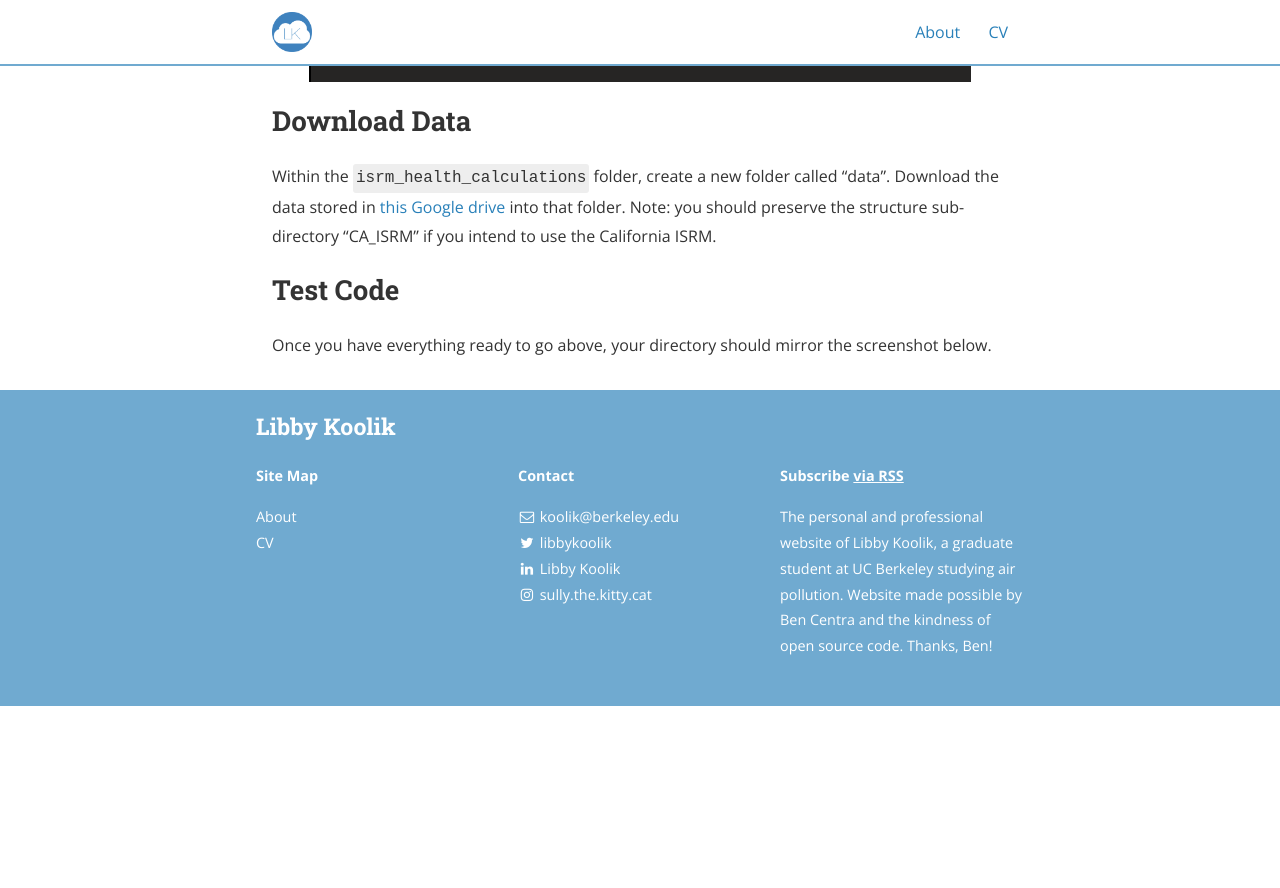
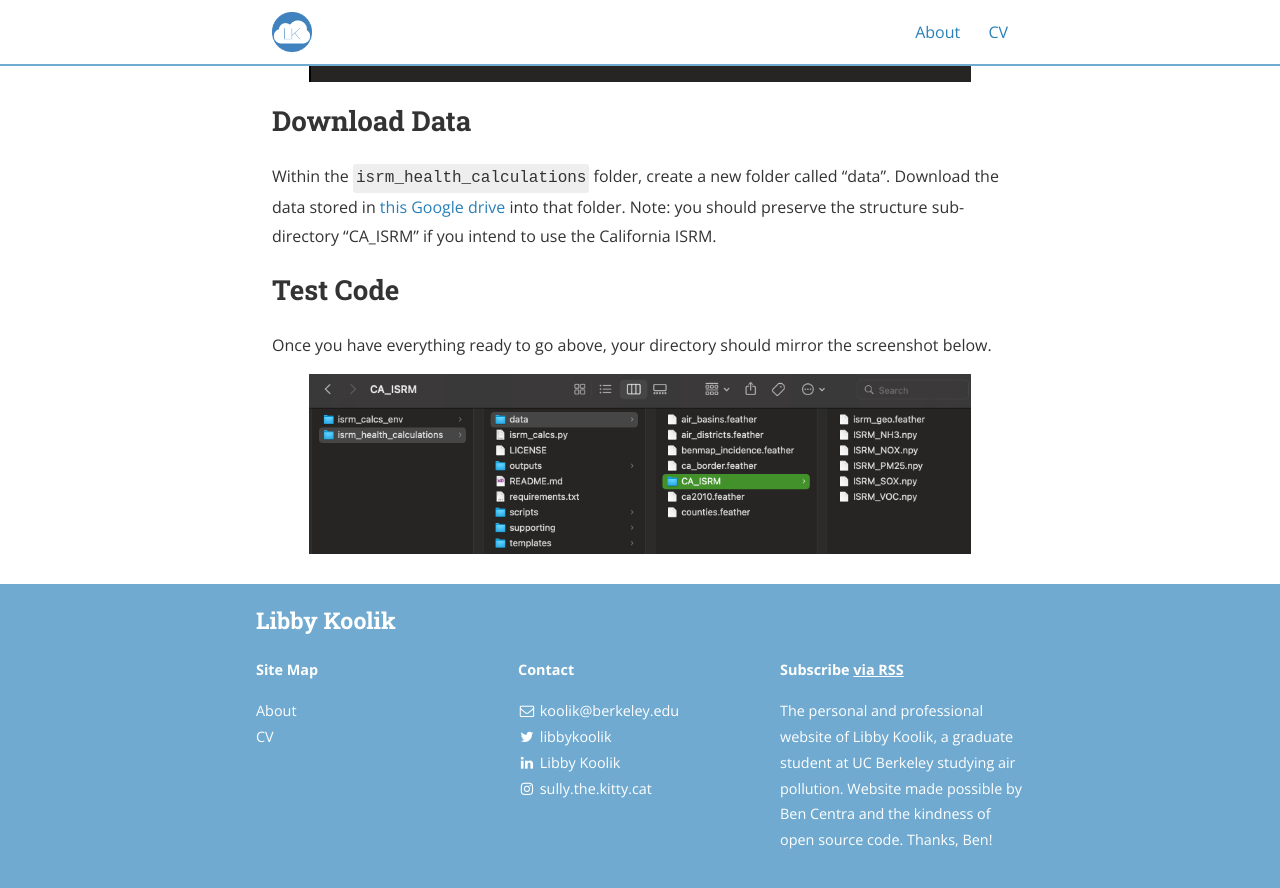
Before and after one commit to lkoolik/lkoolik.github.io, a Jekyll site: the page built from isrm.md, in a window 1280 px wide and 900 px high, scrolled down 3174 px. Shown: the top 888 px of the window. Built offline with Jekyll 4.4.1, drawn with Linux system fonts in a browser that asks for light colours; nearby versions of some CDN libraries; before the commit the page ends 3880 px from its top, so only the background shows below that.

Commit message:
Update isrm.md

```diff
--- a/isrm.md
+++ b/isrm.md
@@ -55,3 +55,5 @@ Within the `isrm_health_calculations` folder, create a new folder called "data".
 ## Test Code ##
 
 Once you have everything ready to go above, your directory should mirror the screenshot below.
+
+<img src="/assets/isrm_tutorial/directory_when_ready.png" alt="Screenshot of the directory when ready to run" width="100"/>
```
